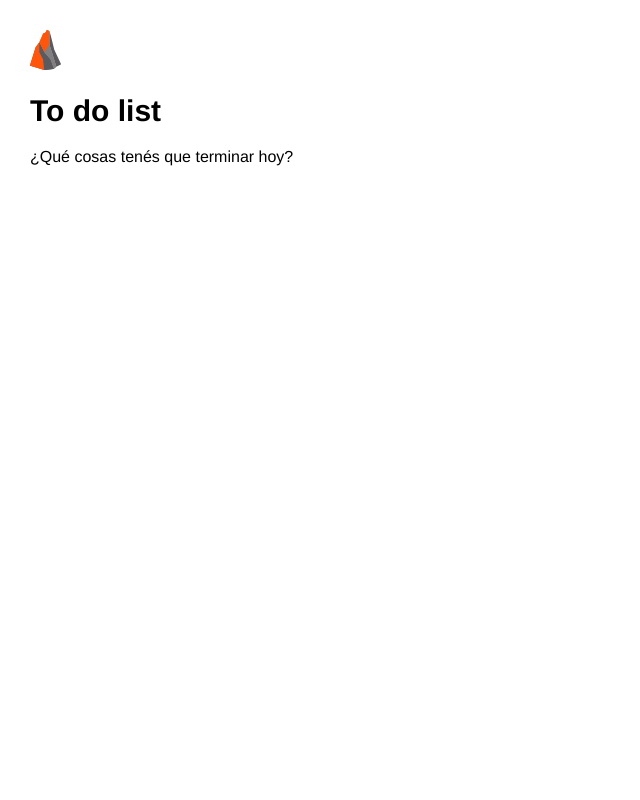
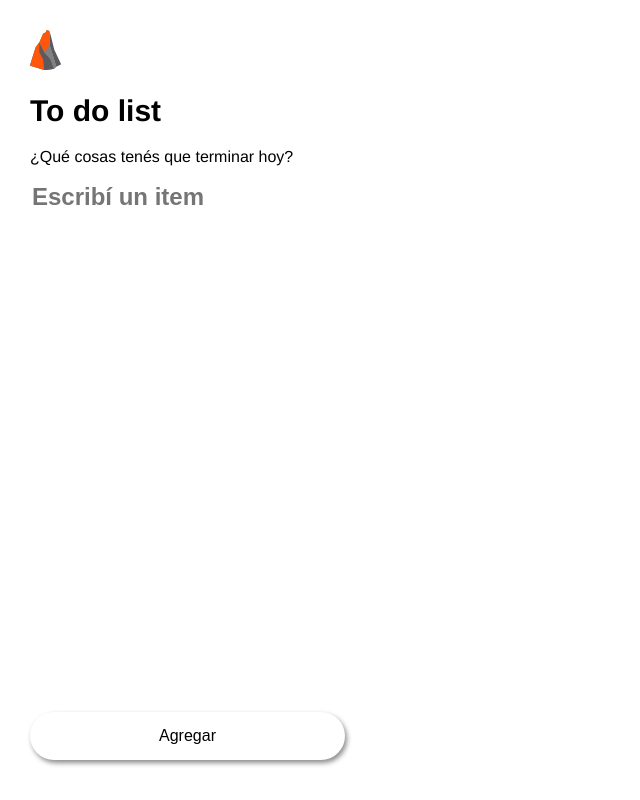
Before and after one commit to gonzalojosedev/PCNT_ToDoList, a React (Create React App) app: page / in a window 1280 px wide. Shown: the whole page, without its empty margins (0-640 px from the left). Built offline with nearby package versions, Linux system fonts and the light colour scheme.

Commit message:
Form component

```diff
--- a/src/App.js
+++ b/src/App.js
@@ -1,5 +1,8 @@
 import React from 'react';
 import styled from '@emotion/styled';
+
+//importing components
+import Form from './components/Form';
 
 const Header = styled.h1`
     font-size: 30px;
@@ -27,7 +30,7 @@ function App() {
 
       <Header>To do list</Header>
       <Subtitle>¿Qué cosas tenés que terminar hoy?</Subtitle>
-
+      <Form />
     </div>
   );
 }
--- /dev/null
+++ b/src/components/Form.js
@@ -0,0 +1,35 @@
+import React from 'react'
+import styled from '@emotion/styled';
+
+const Input = styled.input`
+    border: none;
+    width:100%;
+    font-size:24px;
+    font-weight:700;
+    outline:none;
+`;
+const Button = styled.button`
+    width:315px;
+    height:48px;
+    border: none;
+    box-shadow: 2px 3px 5px  #8d8d8d ;
+    border-radius:50px;
+    position: absolute;
+    bottom: 5%;
+    background: #FFFFFF;
+    font-weight:400;
+    font-size:16px;
+`;
+
+const Form = () => {
+    return (
+        <>
+        <form>
+            <Input type="text" placeholder="Escribí un item" />
+            <Button type="submit">Agregar</Button>
+        </form>
+        </>
+    )
+}
+
+export default Form
```
